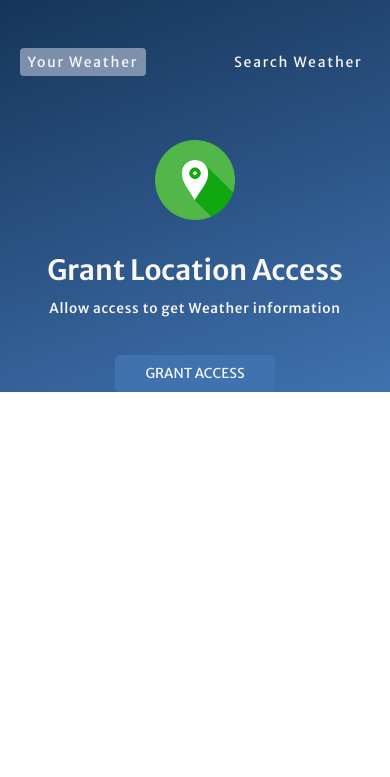
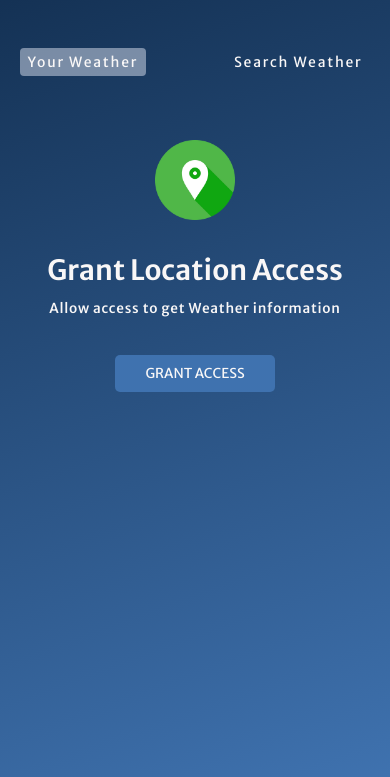
Before and after one commit to Nagrajx/Weather-App, a plain HTML site: page index.html in a window 390 px wide. Shown: the part 67-844 px from the top of the page. Drawn offline with Linux system fonts and the light colour scheme.

Commit message:
complate

```diff
--- a/main.css
+++ b/main.css
@@ -243,10 +243,7 @@ h1 {
 /* media queries  */
 @media (max-width: 768px) {
 
-    .wrapper {
-        height: 100%;
-        width: 100%;
-    }
+
 
     .parameter-container {
         flex-direction: column;
```
